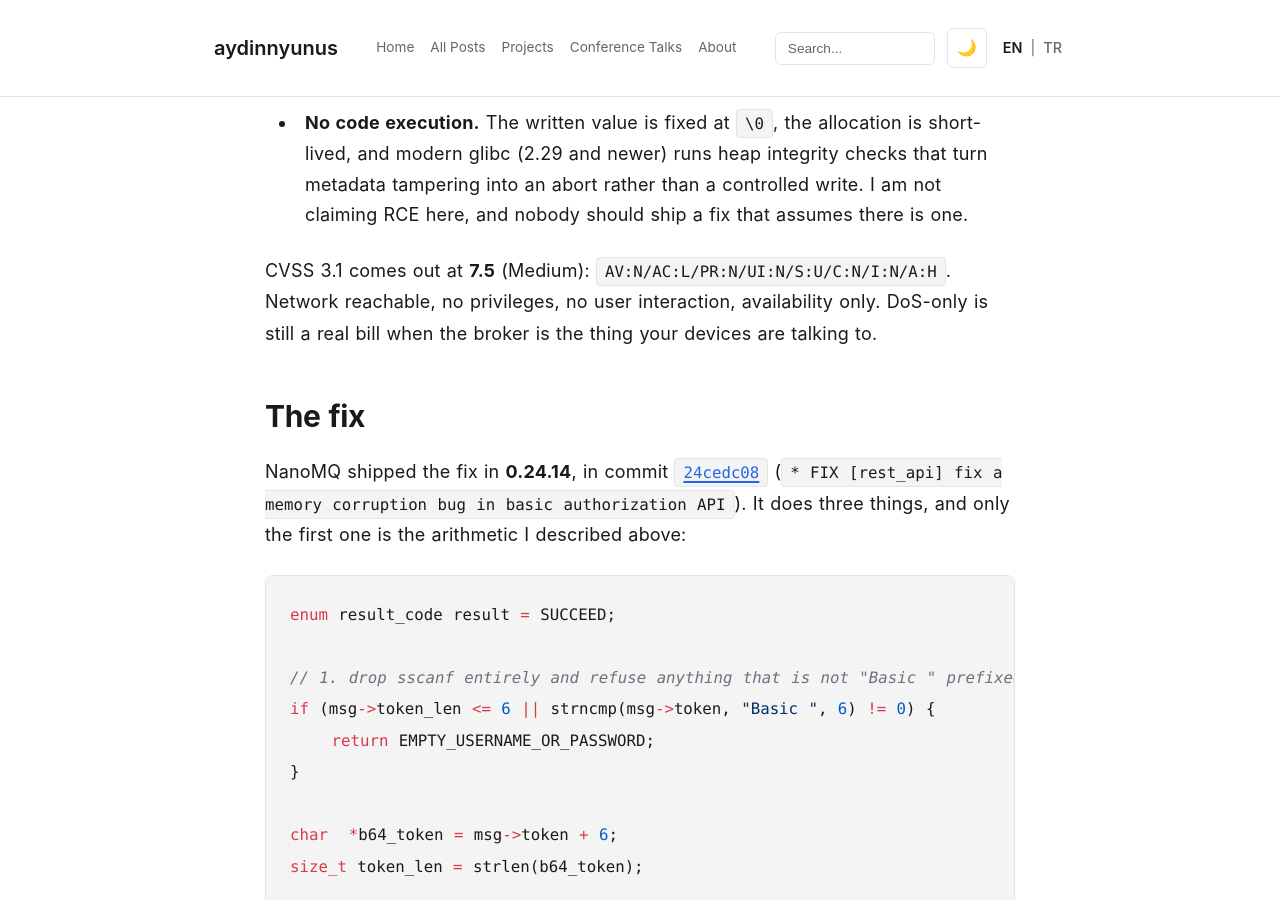
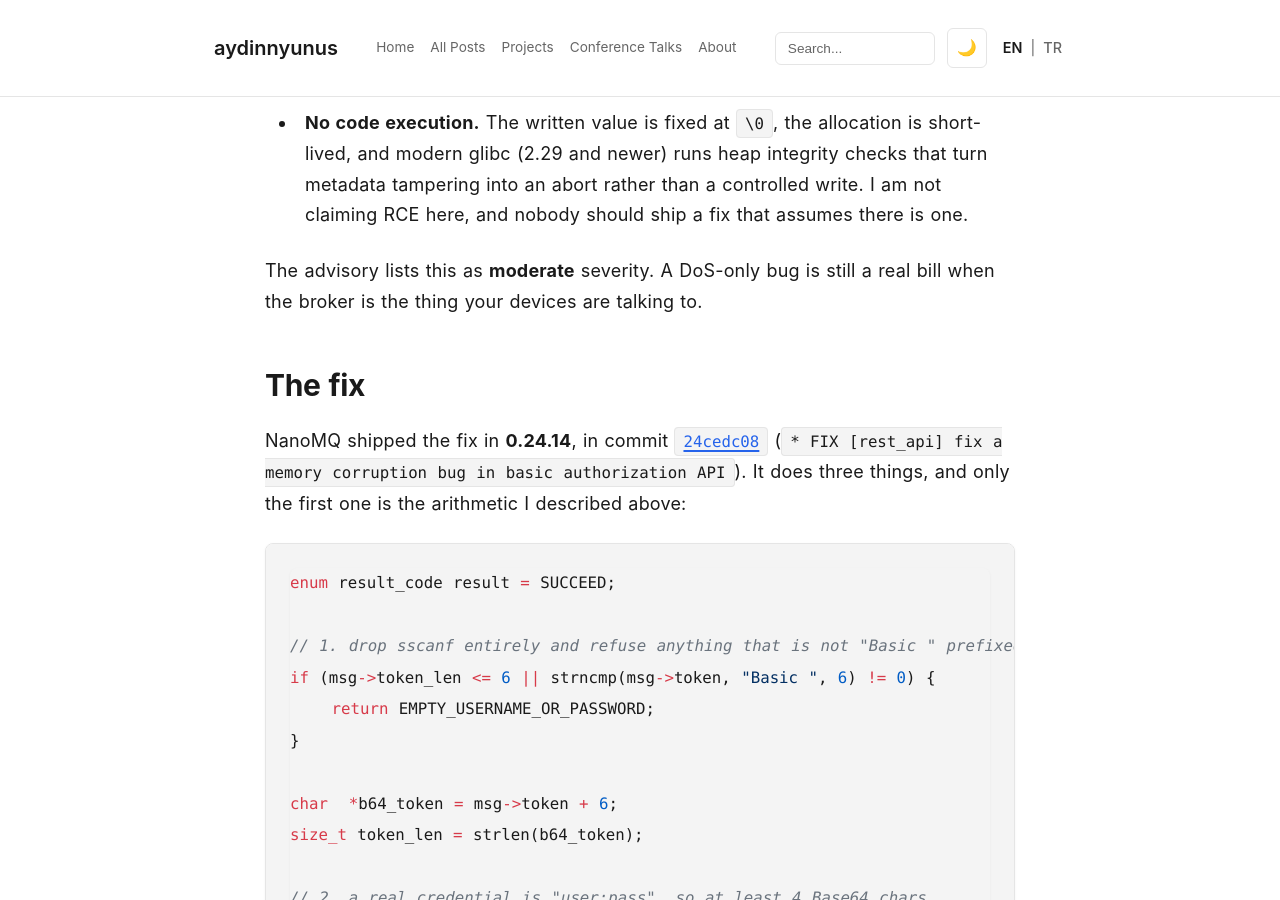
Before and after one commit to aydinnyunus/aydinnyunus.github.io, a Jekyll site: the page built from _posts/2026-11-22-nanomq-basic-authorize-heap-underflow.md, in a window 1280 px wide and 900 px high, scrolled down 4417 px. Built offline with Jekyll 4.4.1, drawn with Linux system fonts in a browser that asks for light colours.

Commit message:
docs(posts): align NanoMQ severity with the advisory (moderate)
The posts computed a CVSS 3.1 base of 7.5 and labeled it Medium, which was
wrong on two counts: the score sat in the High band, and the advisory carries
no CVSS record at all. Drop the calculation and state the rating the advisory
actually publishes: moderate.

```diff
--- a/_posts/2026-11-22-nanomq-basic-authorize-heap-underflow.md
+++ b/_posts/2026-11-22-nanomq-basic-authorize-heap-underflow.md
@@ -105,7 +105,7 @@ Credit for the trigger shape: the fuzzer. The harness was a tiny `auth_harness.c
 - **Memory corruption.** The write is a single null byte, but it lands at a wild address near the base of the heap, where glibc keeps `malloc` chunk metadata.
 - **No code execution.** The written value is fixed at `\0`, the allocation is short-lived, and modern glibc (2.29 and newer) runs heap integrity checks that turn metadata tampering into an abort rather than a controlled write. I am not claiming RCE here, and nobody should ship a fix that assumes there is one.
 
-CVSS 3.1 comes out at **7.5** (Medium): `AV:N/AC:L/PR:N/UI:N/S:U/C:N/I:N/A:H`. Network reachable, no privileges, no user interaction, availability only. DoS-only is still a real bill when the broker is the thing your devices are talking to.
+The advisory lists this as **moderate** severity. A DoS-only bug is still a real bill when the broker is the thing your devices are talking to.
 
 ## The fix
 
```
Also changed, not shown: _posts/2026-11-22-nanomq-basic-authorize-heap-underflow-tr.md (+1 -1 lines).
